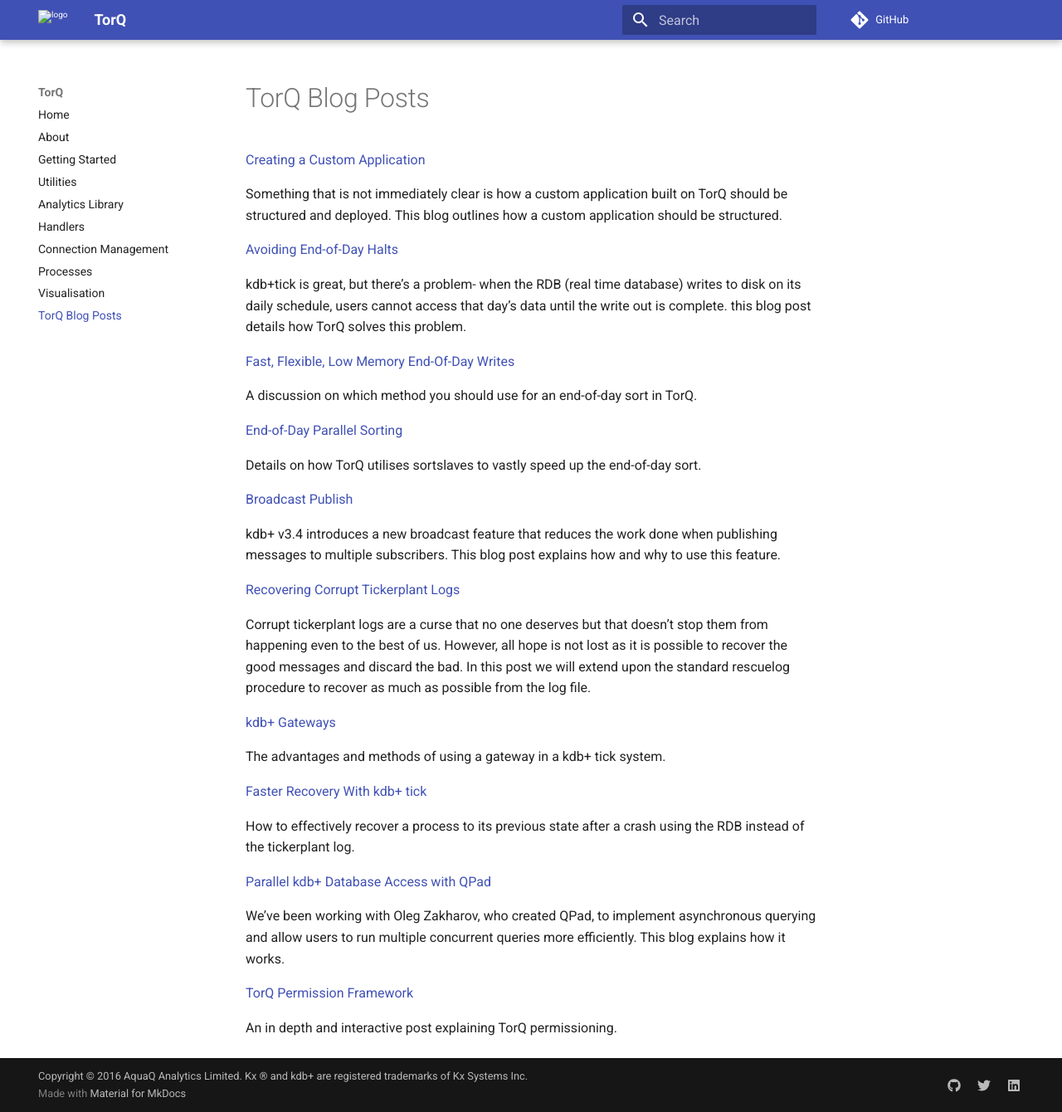
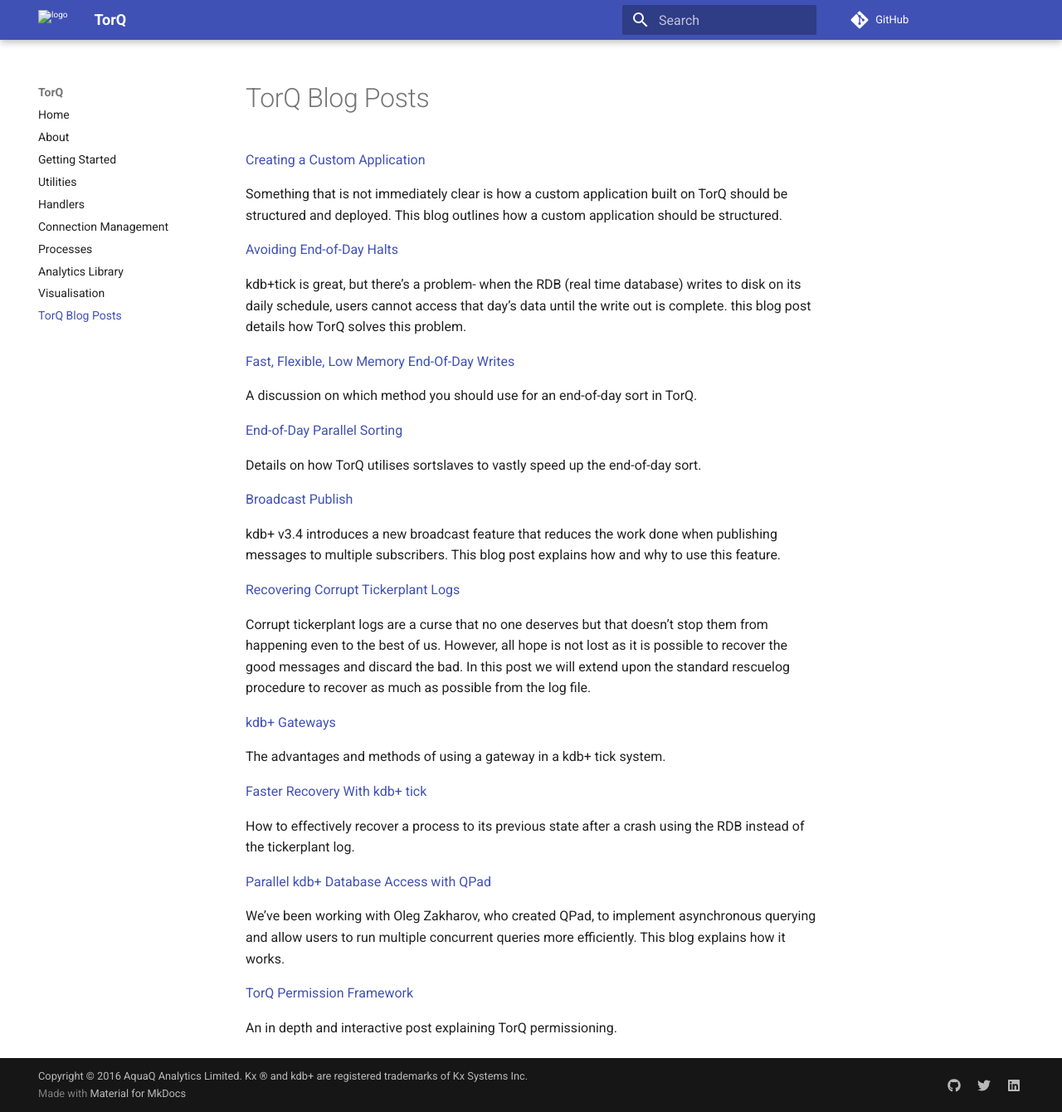
Before and after one commit to DataIntellectTech/TorQ, an MkDocs documentation site: the page built from docs/blog.md, in a window 1280 px wide and 1340 px high. Shown: the whole window at 83% size. Built offline with MkDocs 1.6.1 and Material for MkDocs 9.7.7, drawn with Linux system fonts in a browser that asks for light colours; comment, search, counter and statistics services are not loaded; old or Windows-style settings are respelled for this version of MkDocs; some of the changed lines change nothing that is shown.

Commit message:
Re-ordered structure

```diff
--- a/mkdocs.yml
+++ b/mkdocs.yml
@@ -5,10 +5,10 @@
     - About: Overview.md
     - Getting Started: gettingstarted.md
     - Utilities: utilities.md
-    - Analytics Library: analyticslib.md
     - Handlers: handlers.md
     - Connection Management: conn.md
     - Processes: Processes.md
+    - Analytics Library: analyticslib.md
     - Visualisation: visualisation.md
     - TorQ Blog Posts: blog.md
 copyright: 'Copyright &copy 2016 AquaQ Analytics Limited.  Kx &reg and kdb+ are registered trademarks of Kx Systems Inc.'
```
